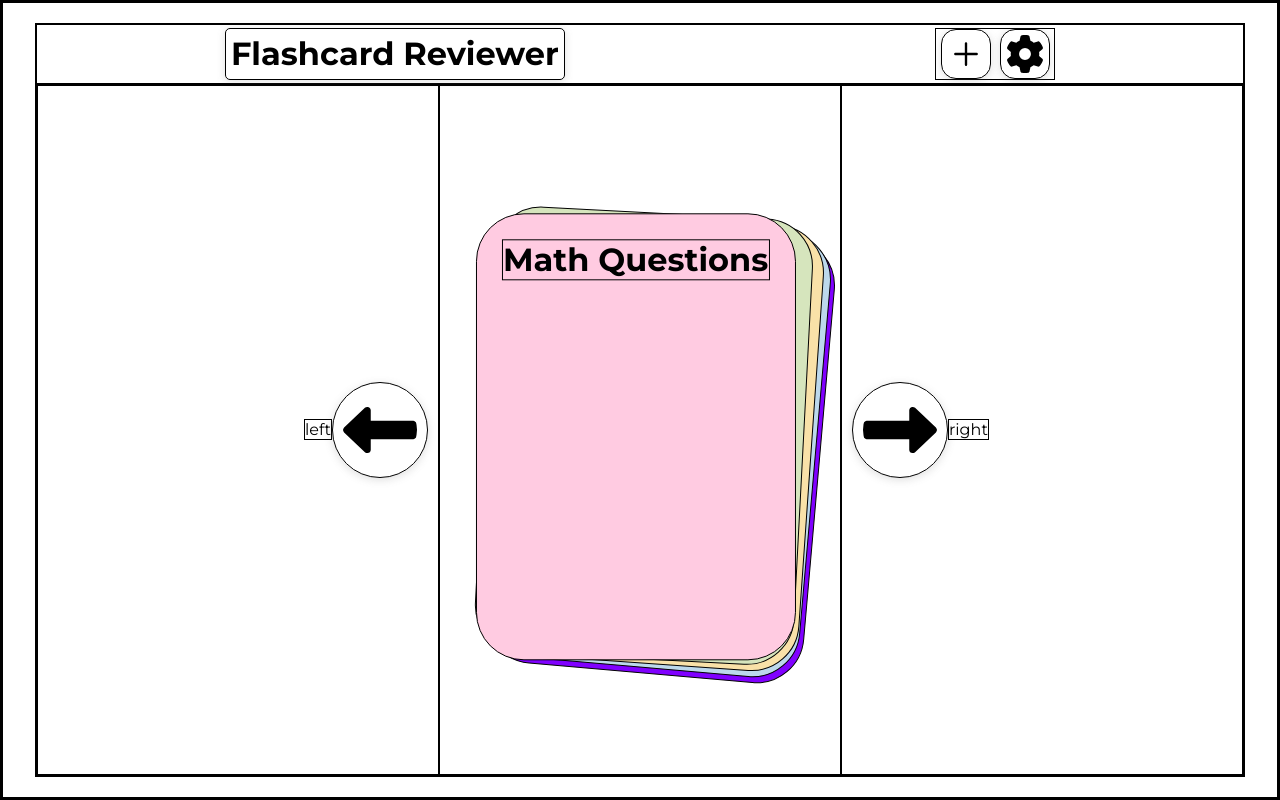
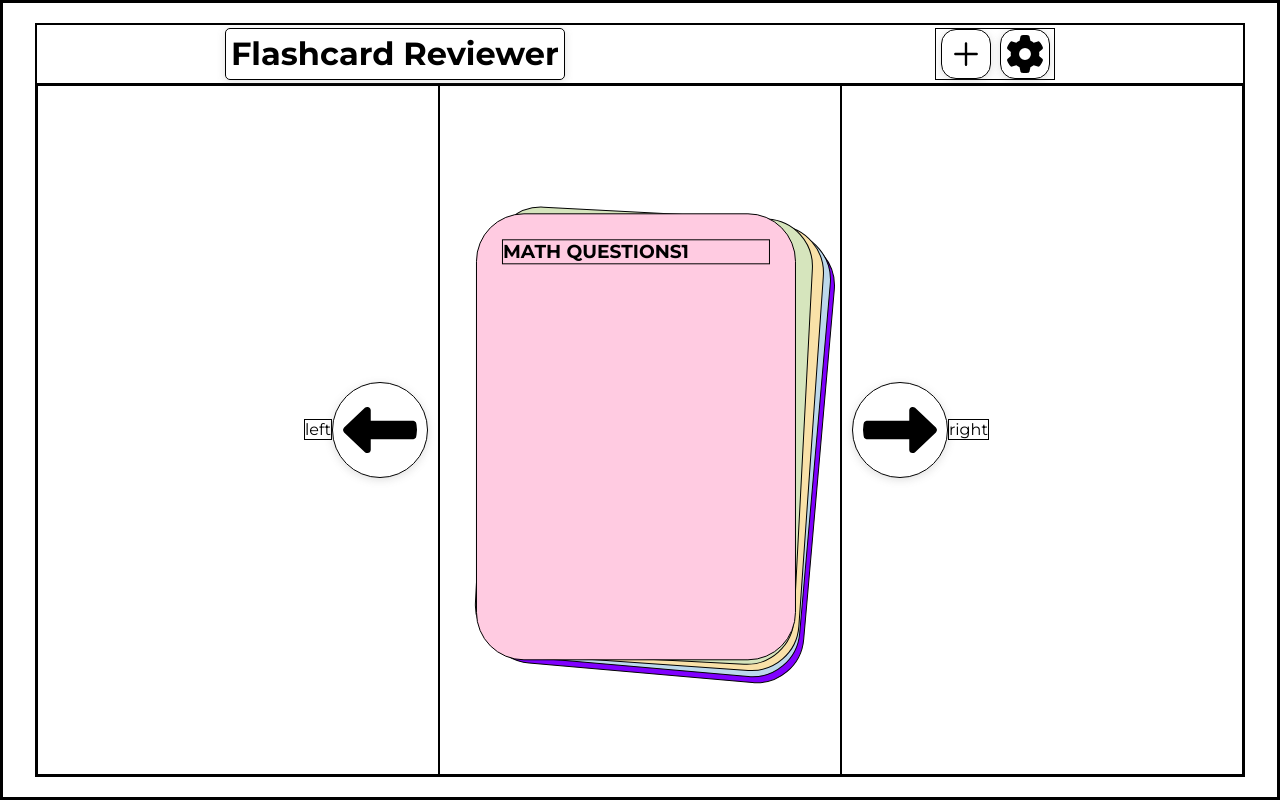
Before and after one commit to ron02dev/flashcard-reviewer, a React (Vite) app: page / in a window 1280 px wide. Built offline with nearby package versions, Linux system fonts and the light colour scheme.

Commit message:
next and back controls implemented

```diff
--- a/package.json
+++ b/package.json
@@ -11,6 +11,7 @@
   },
   "dependencies": {
     "@reduxjs/toolkit": "^2.11.2",
+    "animate.css": "^4.1.1",
     "react": "^19.2.0",
     "react-dom": "^19.2.0",
     "react-icons": "^5.5.0",
--- a/src/components/PlayFlashcards.tsx
+++ b/src/components/PlayFlashcards.tsx
@@ -1,8 +1,8 @@
 function PlayFlashcards() {
-  return <div>
+  return <>
 
-       <h3>Playing flashcards</h3>
-  </div>;
+
+  </>;
 }
 
 export default PlayFlashcards;
--- a/src/components/SelectFlashcards.tsx
+++ b/src/components/SelectFlashcards.tsx
@@ -1,25 +1,65 @@
 import "../styles/select.scss";
 import { FaLeftLong, FaRightLong } from "react-icons/fa6";
 import "../styles/flashcards.scss";
+import { useDispatch, useSelector } from "react-redux";
+import { SET_ACTIVE_ACTION } from "../state/control/controlSlice";
+import type { RootState } from "../state/store";
+import { deckSelection } from "../state/flashcard/flashcardSlide";
+import { useEffect } from "react";
 
 function SelectFlashcards() {
+  const dispatch = useDispatch();
+
+
+  const selectedDeck= useSelector((state: RootState) => state.flashcard.selectedDeck);
+   const decks= useSelector((state: RootState) => state.flashcard.decks);
+
+
+
+  useEffect(()=>{
+
+    console.log(selectedDeck.deckId,"deckiod")
+    console.log(decks.length,"leng")
+  },[selectedDeck])
+
+
+  const handleSelect = () => {
+    dispatch(SET_ACTIVE_ACTION("PLAY_FLASHCARDS"));
+  };
+
+  const handleNext = () => {
+    dispatch(deckSelection("NEXT"));
+    console.log("this is nmext")
+
+  };
+  const handleBack = () => {
+    dispatch(deckSelection("BACK"));
+
+  };
+
+
+
   return (
     <div className="select-container">
       <div className="box box-left">
         <p>left</p>
-        <FaLeftLong className="icon" />
+        <FaLeftLong className="icon" onClick={handleBack} />
       </div>
       <div className="box middle card-container">
-        <div className="card card-one">
-          <h1>Math Questions</h1>
-        </div>
+
+
+      {selectedDeck && <div className={`card card-one`} onClick={handleSelect}>
+
+       <h3>{selectedDeck.deckTitle}</h3>
+       </div> }
+
         <div className="card card-two"></div>
         <div className="card card-three"></div>
         <div className="card card-four"></div>
         <div className="card card-five"></div>
       </div>
       <div className="box box-right">
-        <FaRightLong className="icon" />
+        <FaRightLong className="icon" onClick={handleNext} />
         <p>right</p>
       </div>
     </div>
--- a/src/state/control/controlSlice.ts
+++ b/src/state/control/controlSlice.ts
@@ -1,6 +1,6 @@
 import { createSlice, type PayloadAction } from "@reduxjs/toolkit";
 
-interface ControlType {
+interface ControlState {
   activeAction:
     | "SELECT_FLASHCARDS"
     | "CREATE_FLASHCARDS"
@@ -13,7 +13,7 @@ type ActionPayload =
   | "EDIT_FLASHCARDS"
   | "PLAY_FLASHCARDS";
 
-const initialState: ControlType = {
+const initialState: ControlState = {
   activeAction: "SELECT_FLASHCARDS",
 };
 
--- a/src/state/flashcard/flashcardSlide.ts
+++ b/src/state/flashcard/flashcardSlide.ts
@@ -1,18 +1,17 @@
 import { createSlice, type PayloadAction } from "@reduxjs/toolkit";
-interface CollectionOfDecksType {
+interface FlashcardsState {
   decks: Deck[];
+  flashcardAction: "IDLE" | "NEXT" | "BACK";
+  selectedDeck: Deck;
 }
 
-// interface CardPayload {
-//   deckId: string;
-//   card: Card;
-// }
+type FlashcardAction = "IDLE" | "NEXT" | "BACK";
 
-const initialState: CollectionOfDecksType = {
+const initialState: FlashcardsState = {
   decks: [
     {
-      deckTitle: "deck 1",
-      deckId: "1",
+      deckTitle: "MATH QUESTIONS1",
+      deckId: 1,
       deck: [
         { cardId: "1", question: "question1", answer: "answer1" },
         { cardId: "2", question: "question2", answer: "answer2" },
@@ -20,8 +19,17 @@ const initialState: CollectionOfDecksType = {
       ],
     },
     {
-      deckTitle: "deck 2",
-      deckId: "2",
+      deckTitle: "interview QUESTIONS2",
+      deckId: 2,
+      deck: [
+        { cardId: "1", question: "question1", answer: "answer1" },
+        { cardId: "2", question: "question2", answer: "answer2" },
+        { cardId: "3", question: "question3", answer: "answer3" },
+      ],
+    },
+    {
+      deckTitle: "THIRD DECK QUESTIONS3",
+      deckId: 3,
       deck: [
         { cardId: "1", question: "question1", answer: "answer1" },
         { cardId: "2", question: "question2", answer: "answer2" },
@@ -29,23 +37,54 @@ const initialState: CollectionOfDecksType = {
       ],
     },
   ],
+  selectedDeck:
+    {
+      deckTitle: "MATH QUESTIONS1",
+      deckId: 1,
+      deck: [
+        { cardId: "1", question: "question1", answer: "answer1" },
+        { cardId: "2", question: "question2", answer: "answer2" },
+        { cardId: "3", question: "question3", answer: "answer3" },
+      ],
+    }
+    ,
+  flashcardAction: "IDLE",
+
 };
 
 const flashcardSlice = createSlice({
   name: "flashcard",
   initialState,
   reducers: {
-    // addCardToDeck: (state, action: PayloadAction<CardPayload>) => {
-    //   // const targetDeck = state.collection.find(
-    //   //   (deck) => deck.deckId === action.payload.deckId,
-    //   // );
-    //   // if (targetDeck) {
-    //   //   targetDeck.deck.push(action.payload.card);
-    //   // }
-    // },
+    deckSelection: (state, action: PayloadAction<FlashcardAction>) => {
+         const deckLen = state.decks.length;
+      switch (action.payload) {
+        case "NEXT":
+
+
+       if(state.selectedDeck.deckId == deckLen){
+      state.selectedDeck = state.decks[0]
+       }else{
+state.selectedDeck = state.decks[state.selectedDeck.deckId++]
+       }
+
+
+
+          break;
+        case "BACK":
+               if(state.selectedDeck.deckId == deckLen){
+      state.selectedDeck = state.decks[0]
+       }else{
+state.selectedDeck = state.decks[state.selectedDeck.deckId--]
+       }
+          break;
+        default:
+          break;
+      }
+    },
   },
 });
 
-// export const { addCardToDeck } = flashcardSlice.actions;
+export const { deckSelection } = flashcardSlice.actions;
 
 export default flashcardSlice.reducer;
--- a/src/types/index.d.ts
+++ b/src/types/index.d.ts
@@ -12,7 +12,7 @@ declare global {
 
   interface Deck {
     deckTitle: string;
-    deckId: string;
+    deckId: number;
     deck: Card[];
   }
 
```
Also changed, not shown: 1 other file (tests, documents, lock files or other folders).
